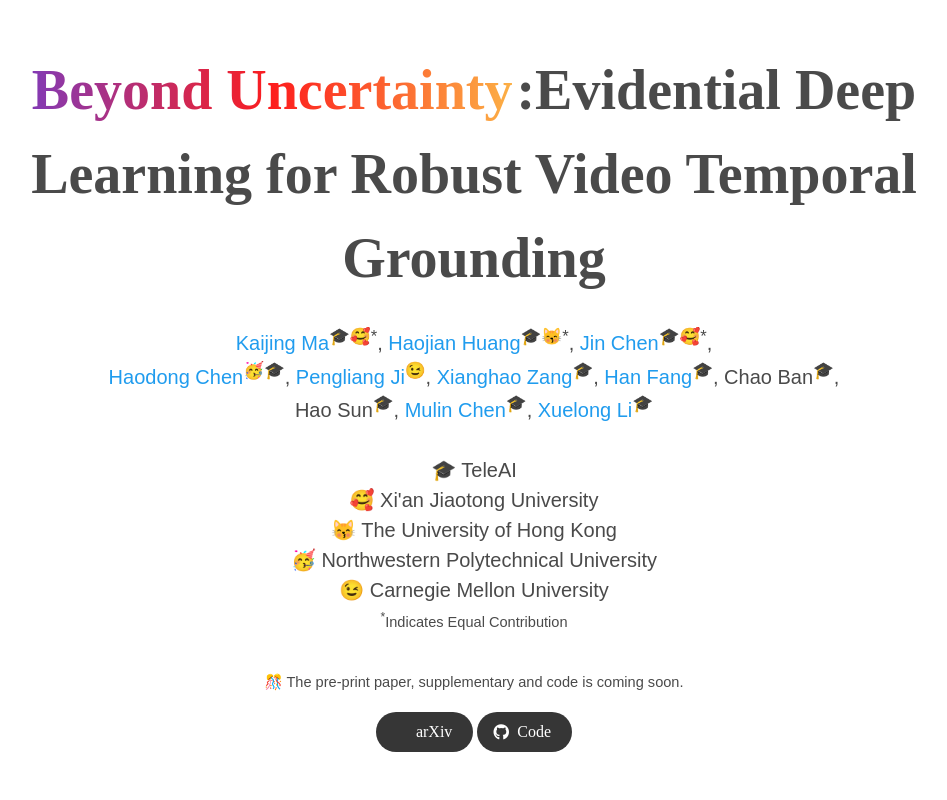
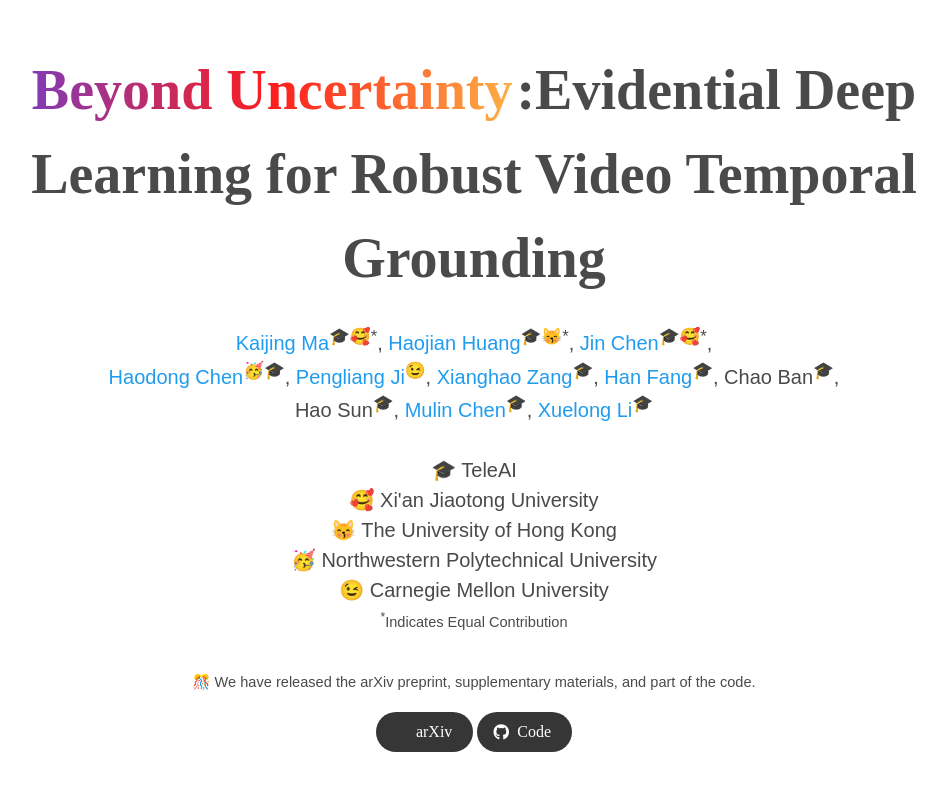
Before and after one commit to KaijingOfficial/SRAM, a plain HTML site: page index.html in a window 1280 px wide. Shown: the top 800 px of the page, without its empty margins (166-1113 px from the left). Drawn offline with nearby package versions, Linux system fonts and the light colour scheme; some icons are missing; a web font is replaced by a local one.

Commit message:
更新 index.html

```diff
--- a/index.html
+++ b/index.html
@@ -354,7 +354,7 @@
                     <span class="eql-cntrb"><small><br><sup>*</sup>Indicates Equal Contribution</small></span>
                   </div>
                   <div class="is-size-5 publication-authors">
-                    <span class="eql-cntrb"><small><br>🎊 The pre-print paper, supplementary and code is coming soon.</small></span>
+                    <span class="eql-cntrb"><small><br>🎊 We have released the arXiv preprint, supplementary materials, and part of the code.</small></span>
                   </div>
                   <div class="column has-text-centered">
                     <div class="publication-links">
```
